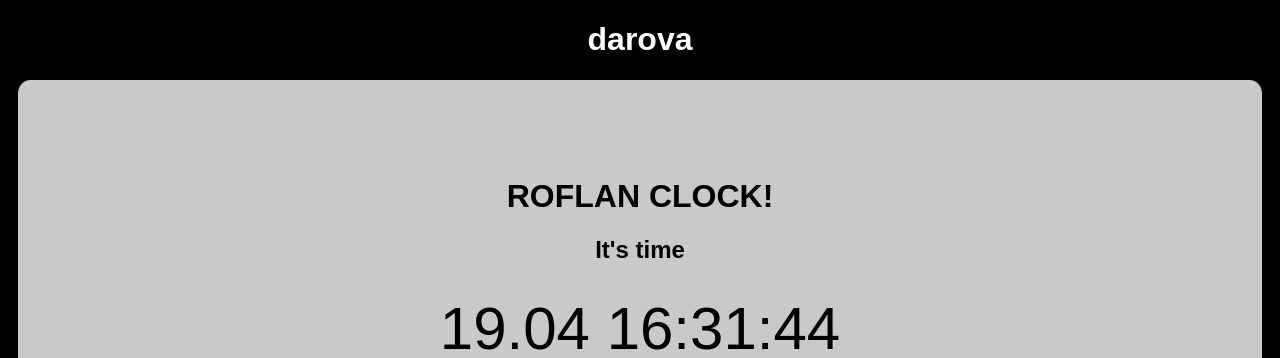
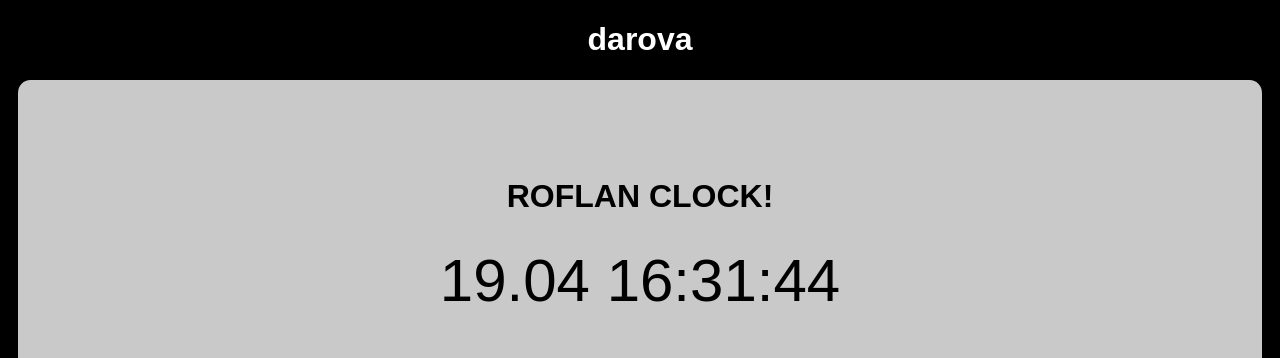
Before and after one commit to slamkh/test, a plain HTML site: page index.html in a window 1280 px wide. Shown: the top 358 px of the page. Drawn offline with Linux system fonts and the light colour scheme.

Commit message:
delete h2 index.html

```diff
--- a/index.html
+++ b/index.html
@@ -12,7 +12,6 @@
   <div class="window">
    <div class="zag" align="center">
      <h1>ROFLAN CLOCK!</h1>
-     <h2>It's time </h2>
    </div>
 
    <div id="clock"></div>
```
